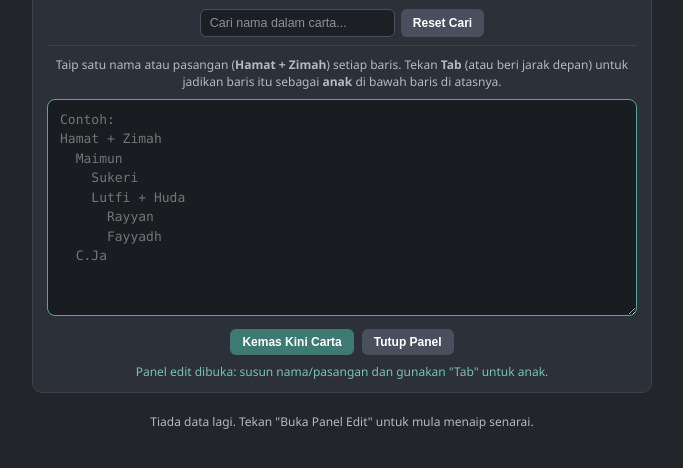
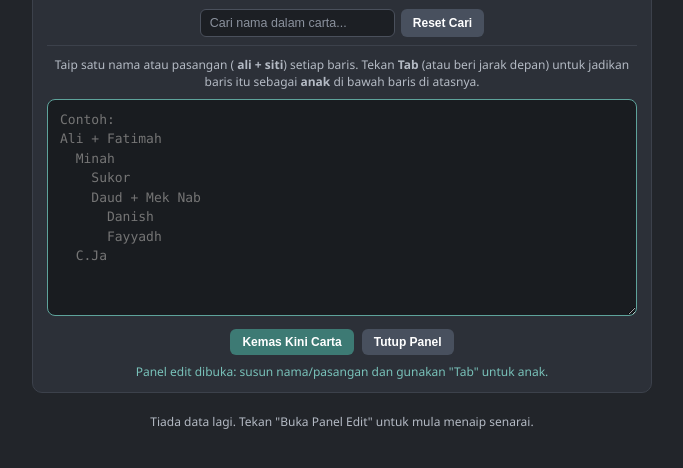
Before and after one commit to paulierra/Carta_Keluarga, a plain HTML site: page index.html in a window 1280 px wide. Both pictures are taken after a click on the button "Buka Panel Edit". Shown: the part 54-522 px from the top of the page, without its empty margins (298-981 px from the left). Drawn offline with Linux system fonts and the light colour scheme.

Commit message:
Update index.html

```diff
--- a/index.html
+++ b/index.html
@@ -23,13 +23,13 @@
 
     <div id="editPanel" class="edit-panel hidden">
       <p class="hint">
-        Taip satu nama atau pasangan (<b>Hamat + Zimah</b>) setiap baris. Tekan <b>Tab</b> (atau beri jarak depan) untuk jadikan baris itu sebagai <b>anak</b> di bawah baris di atasnya.
+        Taip satu nama atau pasangan (<b> ali + siti</b>) setiap baris. Tekan <b>Tab</b> (atau beri jarak depan) untuk jadikan baris itu sebagai <b>anak</b> di bawah baris di atasnya.
       </p>
 
       <textarea
         id="smartArtInput"
         rows="10"
-        placeholder="Contoh:&#10;Hamat + Zimah&#10;  Maimun&#10;    Sukeri&#10;    Lutfi + Huda&#10;      Rayyan&#10;      Fayyadh&#10;  C.Ja"
+        placeholder="Contoh:&#10;Ali + Fatimah&#10;  Minah&#10;    Sukor&#10;    Daud + Mek Nab&#10;      Danish&#10;      Fayyadh&#10;  C.Ja"
       ></textarea>
 
       <div class="controls">
```
